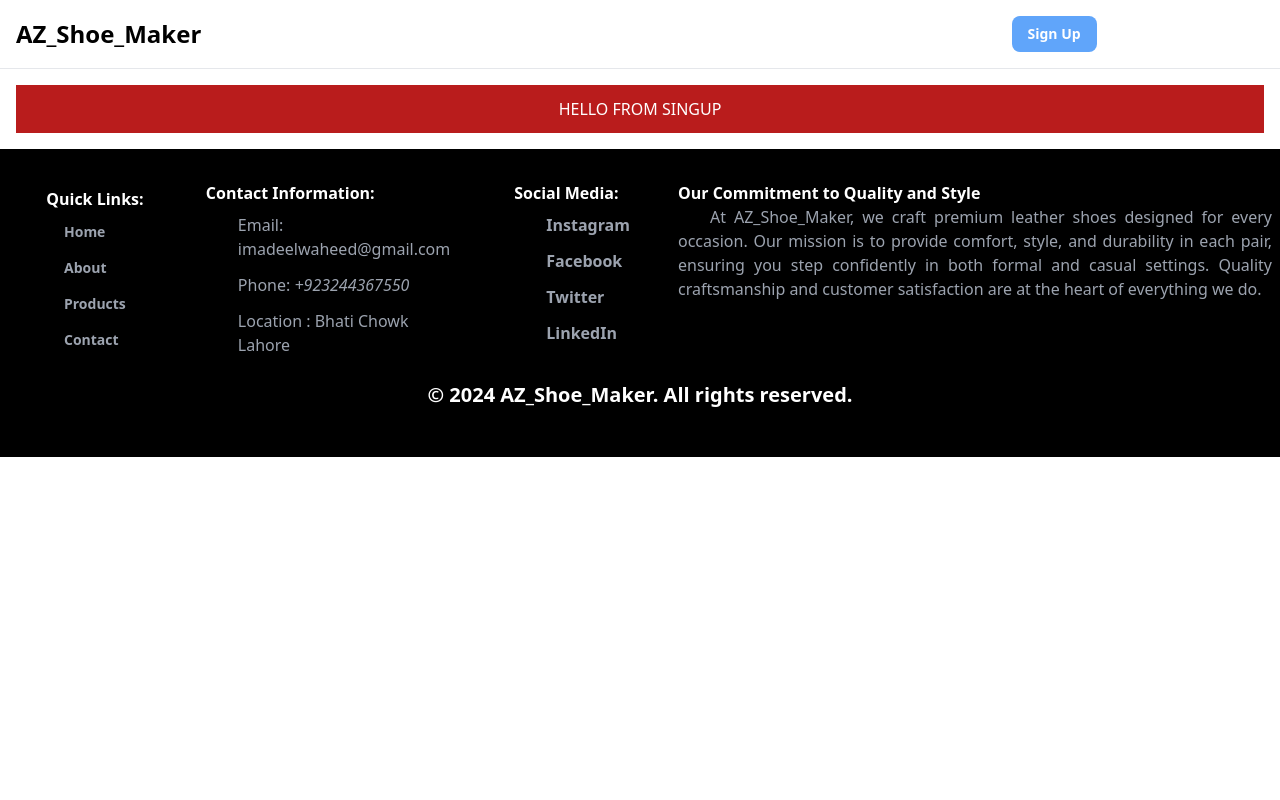
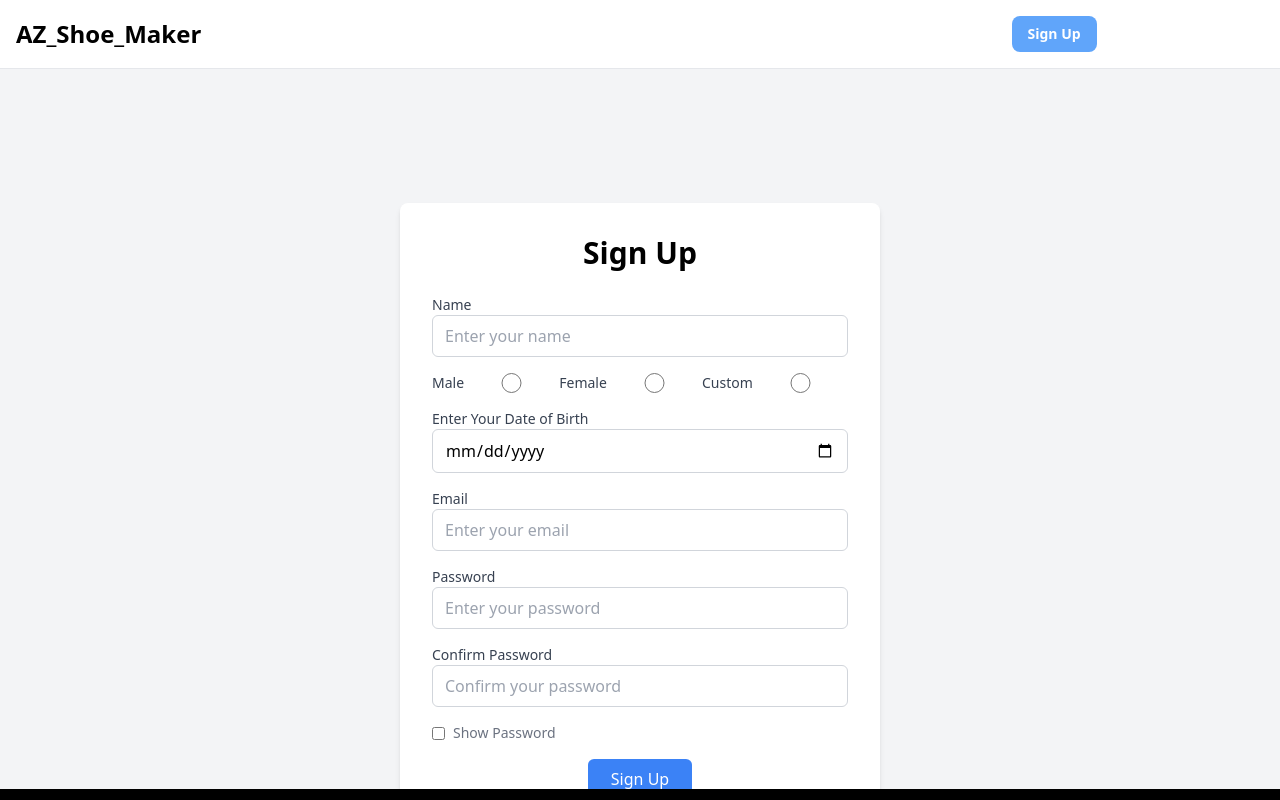
Before and after one commit to cybershadow786/AZ_Shoe_Maker, a React (Create React App) app: page /signUp in a window 1280 px wide. Shown: the top 800 px of the page. Built offline with nearby package versions, Linux system fonts and the light colour scheme; a web font is replaced by a local one.

Commit message:
70% done only login page left

```diff
--- a/src/Components/Utilites/Singup & Login/singup.jsx
+++ b/src/Components/Utilites/Singup & Login/singup.jsx
@@ -1,13 +1,139 @@
-import React from 'react'
-
+import React , {useRef} from "react";
 function SingUp() {
+  const passRef = useRef(null);
+  const confPassRef = useRef(null);
+  const showPass = () =>{
+    passRef.current.type = passRef.current.type === "password"? "text" : "password";
+    confPassRef.current.type =confPassRef.current.type === "password"? "text" : "password";
+  }
   return (
-    <div>
-      <h1 className='bg-red-700 text-white p-3 m-4 text-center uppercase'>
-          hello from SingUp
-        </h1>
-    </div>
-  )
+    <div className="bg-gray-100 w-screen h-[45rem] py-12">
+        <form action="#" className="">
+          <div className="flex  justify-center items-center h-screen space-y-4">
+            <div className="w-full max-w-[30rem] p-8 bg-white rounded-lg shadow-md">
+              <h2 className="text-3xl font-extrabold mb-6 text-center">
+                Sign Up
+              </h2>
+              <div className="mb-4">
+                <label htmlFor="name" className="select-none block text-sm font-medium text-gray-700">
+                  Name
+                </label>
+                <input  required
+                id="name"
+                  className="w-full px-3 py-2 border border-gray-300 rounded-md focus:outline-none focus:ring-blue-500 focus:border-blue-500"
+                  type="text"
+                  placeholder="Enter your name"
+                />
+              </div>
+              <div className="mb-4">
+                <div className="flex">
+                  <label
+                    className="select-none block text-sm font-medium border-red-800 border4 text-gray-700"
+                    htmlFor="male"
+                  >
+                    Male
+                  </label>
+                  <input  required
+                    className="w-full px-3 py-2 border border-gray-300 rounded-md focus:outline-none focus:ring-blue-500 focus:border-blue-500"
+                    type="radio"
+                    name="gender"
+                    id="male"
+                  />
+                  <label
+                    className="select-none block text-sm font-medium text-gray-700"
+                    htmlFor="female"
+                  >
+                    Female
+                  </label>
+                  <input  required
+                    className="w-full px-3 py-2 border border-gray-300 rounded-md focus:outline-none focus:ring-blue-500 focus:border-blue-500 "
+                    id="female"
+                    type="radio"
+                    name="gender"
+                  />
+                  <label
+                    className="select-none block text-sm font-medium text-gray-700"
+                    htmlFor="none"
+                  >
+                    Custom
+                  </label>
+                  <input  required
+                    className="w-full px-3 py-2 border border-gray-300 rounded-md focus:outline-none focus:ring-blue-500 focus:border-blue-500 "
+                    id="none"
+                    type="radio"
+                    name="gender"
+                    border-black
+                    border-4
+                  />
+                </div>
+              </div>
+              <div className="mb-4">
+                <label
+                  className="select-none block text-sm font-medium text-gray-700"
+                  htmlFor="dob"
+                >
+                  Enter Your Date of Birth
+                </label>
+                <input  required
+                  className="w-full placeholder:text-gray-500 px-3 py-2 border border-gray-300 rounded-md focus:outline-none focus:ring-blue-500 focus:border-blue-500"
+                  type="date"
+                  id="dob"
+                  name="dob"
+                />
+              </div>
+              <div className="mb-4">
+                <label htmlFor="email" className="select-none block text-sm font-medium text-gray-700">
+                  Email
+                </label>
+                <input  required
+                id="email"
+                  className="w-full px-3 py-2 border border-gray-300 rounded-md focus:outline-none focus:ring-blue-500 focus:border-blue-500"
+                  type="email"
+                  placeholder="Enter your email"
+                />
+              </div>
+              <div className="mb-4">
+                <label htmlFor="passwd" className="select-none block text-sm font-medium text-gray-700">
+                  Password
+                </label>
+                <input  required
+                  className="w-full px-3 py-2 border border-gray-300 rounded-md focus:outline-none focus:ring-blue-500 focus:border-blue-500"
+                  ref={passRef}
+                  type="password"
+                  id="passwd"
+                  name="passwd"
+                  placeholder="Enter your password"
+                />
+              </div>
+              <div className="mb-4">
+                <label htmlFor="confirmPasswd" className="select-none block text-sm font-medium text-gray-700">
+                 Confirm Password
+                </label>
+                <input  required
+                  className="w-full px-3 py-2 border border-gray-300 rounded-md focus:outline-none focus:ring-blue-500 focus:border-blue-500"
+                  ref={confPassRef}
+                  type="password"
+                  id="confirmPasswd"
+                  name="passwd"
+                  placeholder="Confirm your password"
+                />
+                <div className="flex items-center mt-4 text-sm text-gray-500">
+                  <input type="checkbox" onChange={showPass} name="showPasswd" id="showPasswd" />
+                  <label htmlFor="showPasswd" className="select-none ml-2 cursor-pointer">
+                    Show Password
+                  </label>
+                </div>
+              </div>
+              <div className="flex justify-center items-center ">
+                <button className="w-1/4 py-2 px-4 bg-blue-500 text-white rounded-md hover:bg-blue-600 focus:outline-none focus:ring-2 focus:ring-blue-500 focus:ring-opacity-50">
+                  Sign Up
+                </button>
+              </div>
+            </div>
+          </div>
+        </form>
+      </div>
+  );
 }
 
-export default SingUp
+export default SingUp;
--- a/tailwind.config.js
+++ b/tailwind.config.js
@@ -23,7 +23,8 @@ module.exports = {
         'about-card-2': "url('https://jerusalemsandals.com/cdn/shop/articles/7_Benefits_of_Wearing_Leather_Shoes_1.jpg?v=1605684876')",
         'about-card-3': "url('https://encrypted-tbn0.gstatic.com/images?q=tbn:ANd9GcQaiIDu7luawKozFHgGkpyIUqssw4mCJ7i4tw&s')",
         'product-cover' : "url('https://www.districtonelabel.sg/pub/media/magefan_blog/A_Comprehensive_Buying_Guide_Leather_Shoes_for_Men_1.png')",
-        'contactUs-cover' : "url('https://www.leatherites.com/cdn/shop/files/pexels-terje-sollie-298864_1.jpg?v=1678135974&width=3000')"
+        'contactUs-cover' : "url('https://www.leatherites.com/cdn/shop/files/pexels-terje-sollie-298864_1.jpg?v=1678135974&width=3000')",
+        'sinupPage-cover' : "url('https://sloshoes.com/cdn/shop/products/leonbrownleathershoes_200x.jpg?v=1679645451')"
       },
       screens: {
         '_640': '640px',
```
